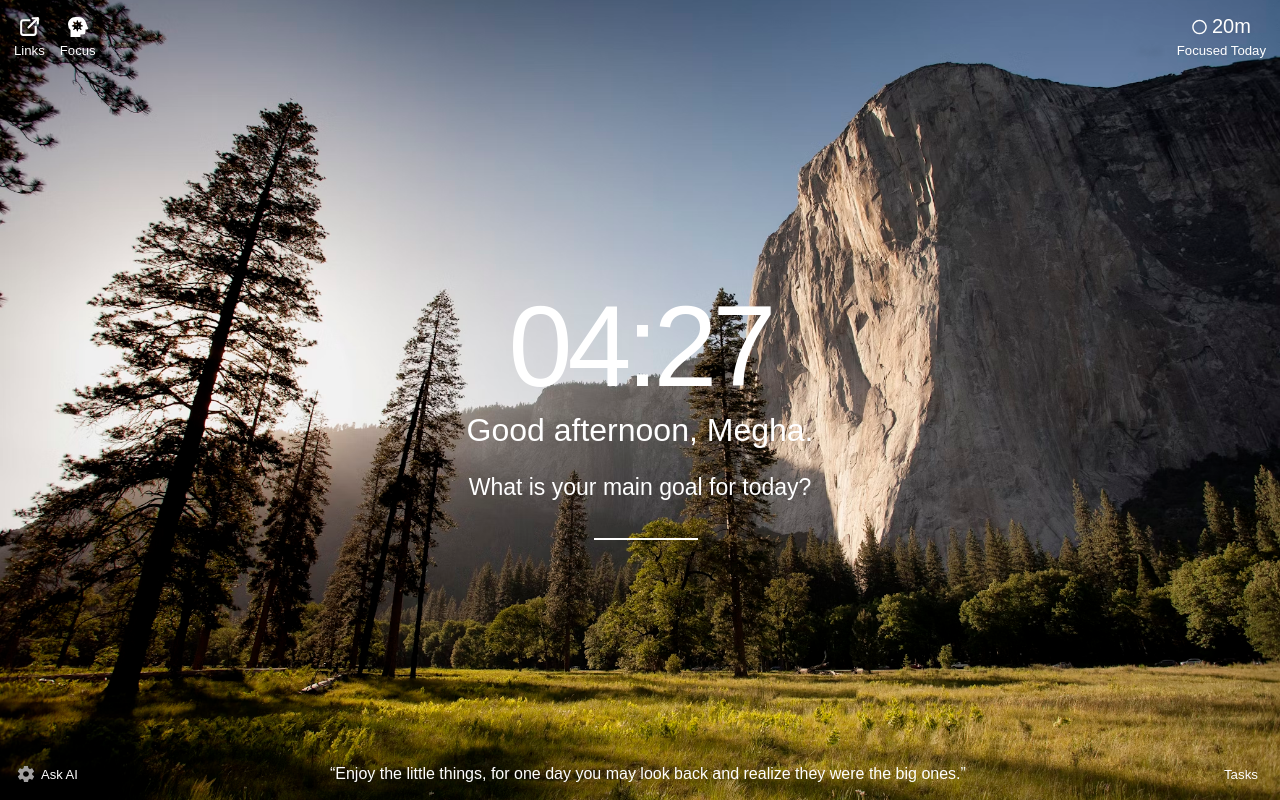
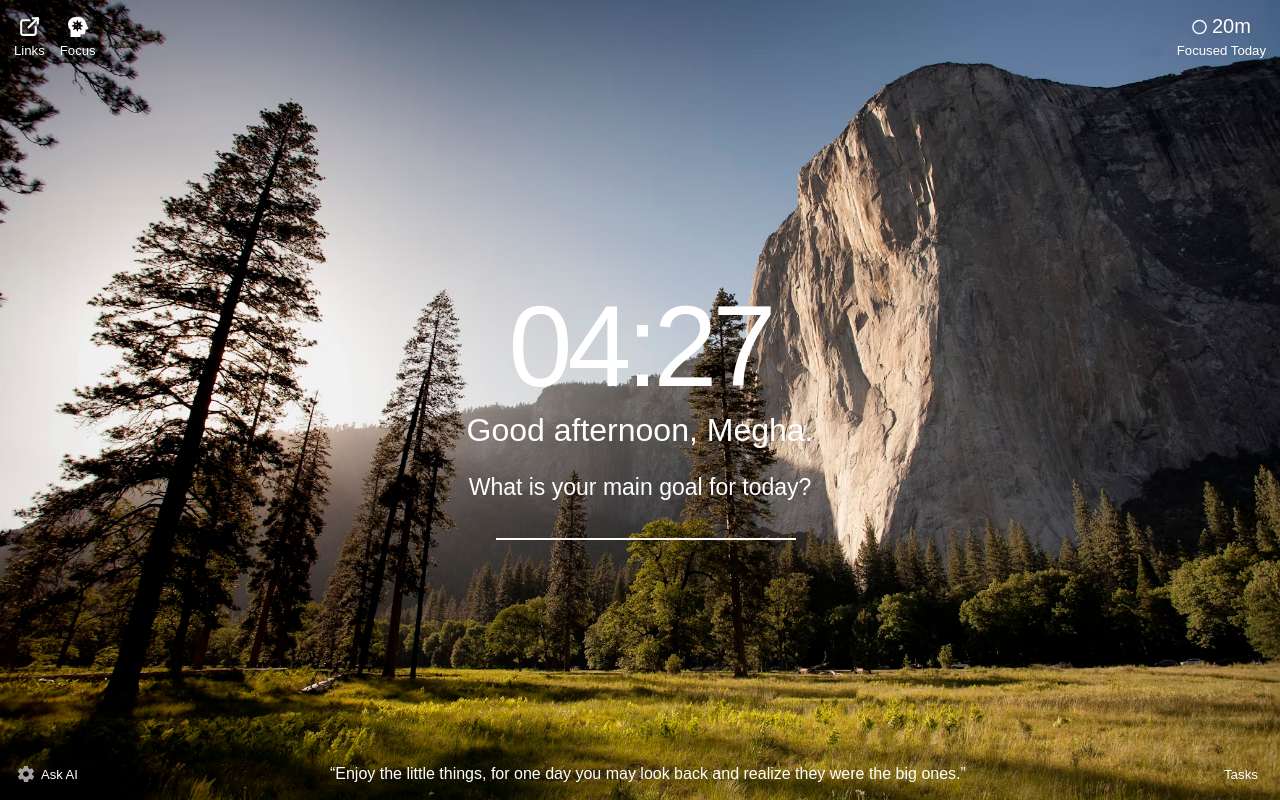
Before and after one commit to meghabathla/MindfulEdge, a React (Vite) app: page / in a window 1280 px wide. Built offline with nearby package versions, Linux system fonts and the light colour scheme.

Commit message:
done styling

```diff
--- a/src/styles.css
+++ b/src/styles.css
@@ -135,7 +135,7 @@ body {
 .input_goals {
   display: block;
   text-align: center;
-  width: 26%;
+  /* width: 26%; */
   border: none;
   background-color: transparent;
   border-bottom: 2px solid white;
```
